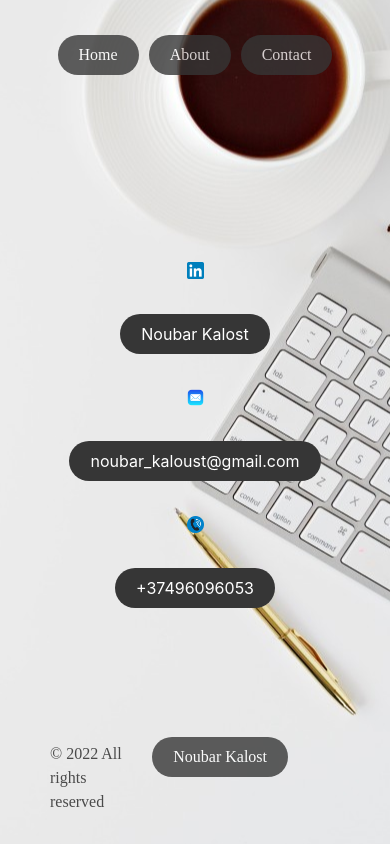
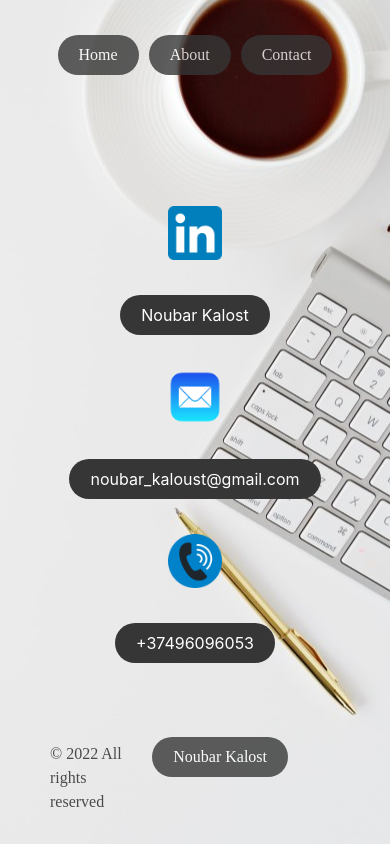
Before and after one commit to noubarkalost/portfolio, an Angular app: page /contact in a window 390 px wide. Built offline with nearby package versions, Linux system fonts and the light colour scheme; a web font is replaced by a local one.

Commit message:
fix the design

```diff
--- a/src/app/pages/contact/contact.component.css
+++ b/src/app/pages/contact/contact.component.css
@@ -69,3 +69,8 @@
   scale: 1.1;
   opacity: 1;
 }
+@media all and (max-width: 499px) {
+  .data-container > img {
+    width: 20%;
+  }
+}
```
